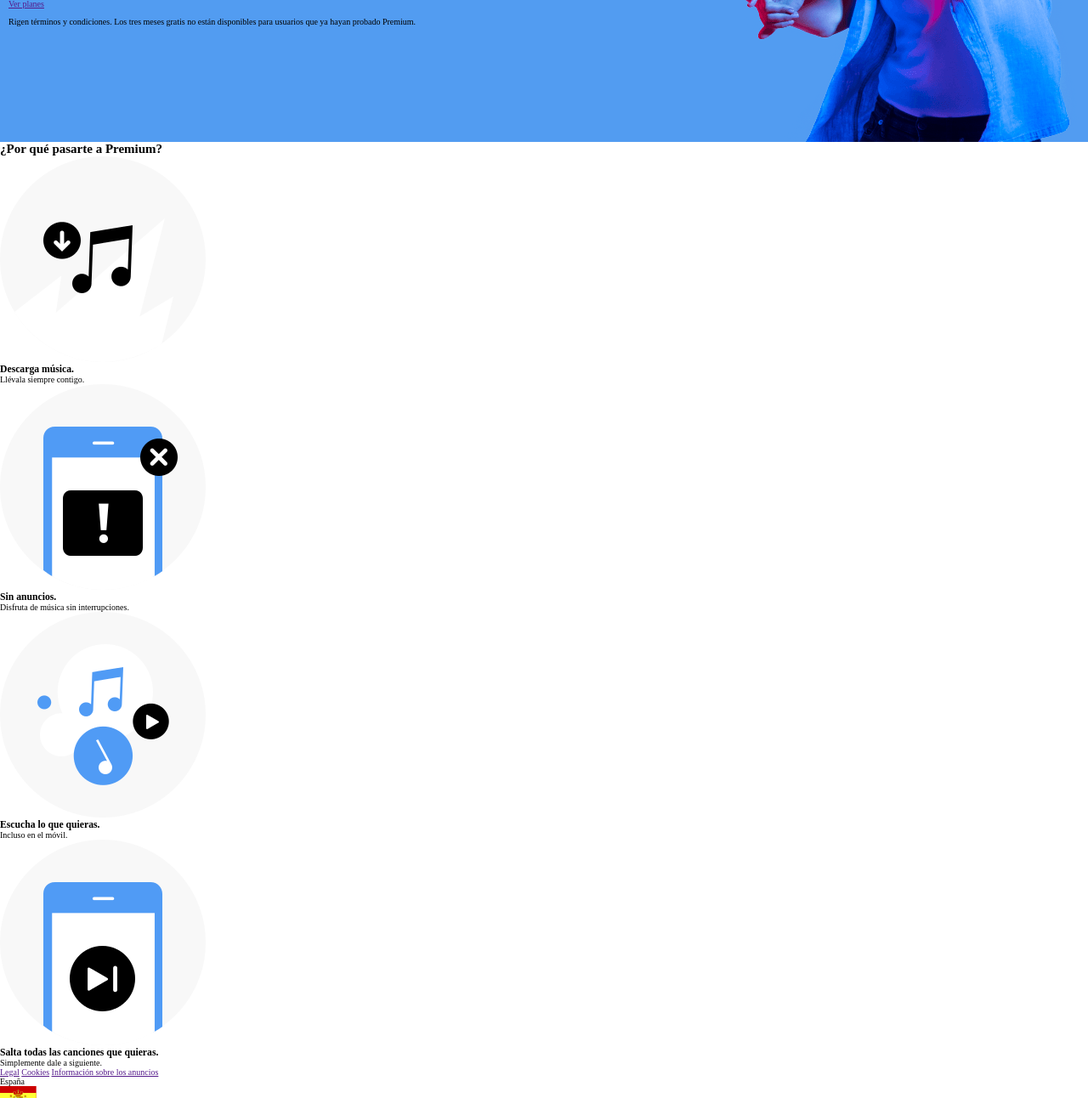
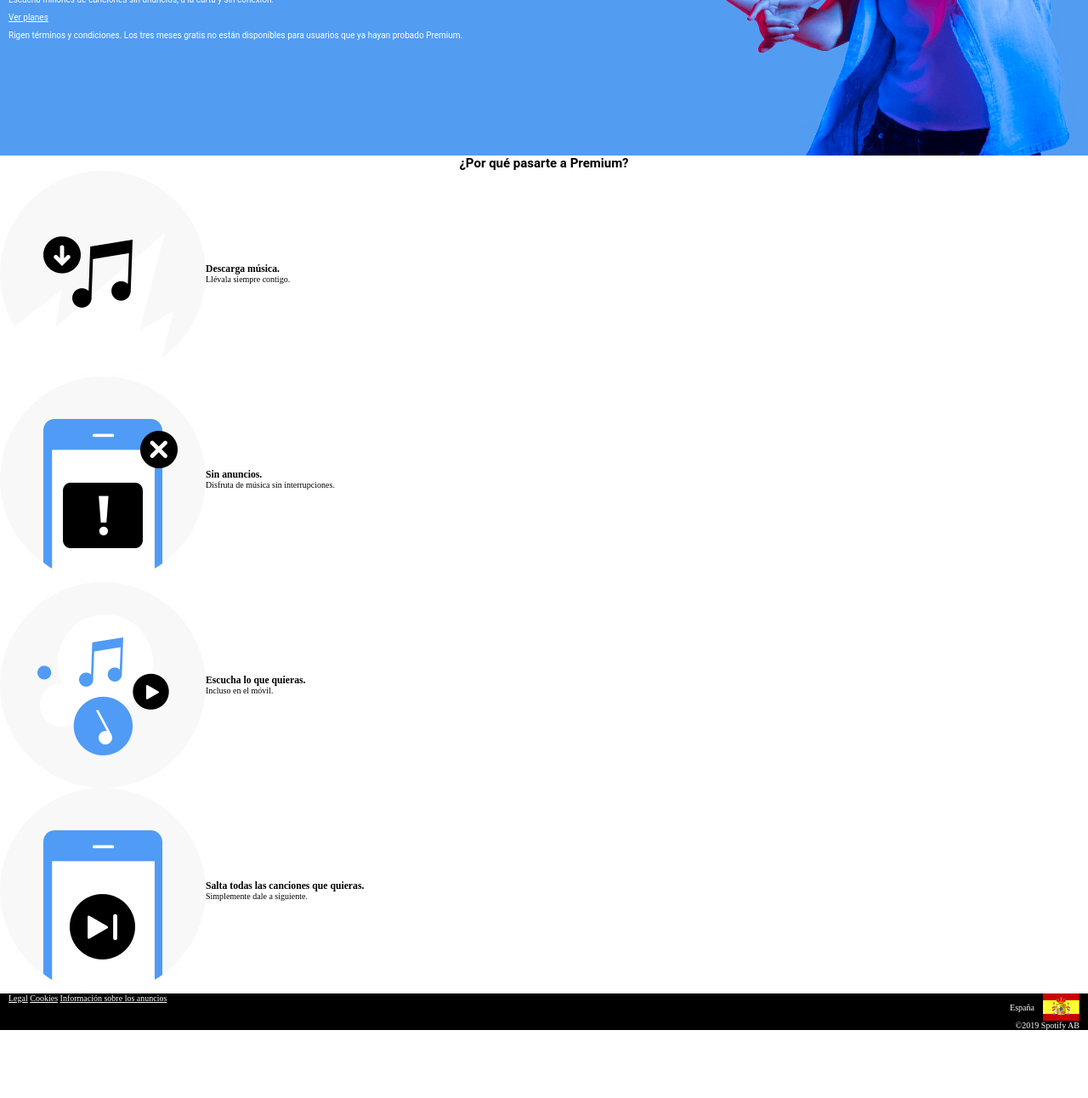
Before and after one commit to Adalab/promo-T-module-1-pair-7-spotify, a plain HTML site: page index.html in a window 1280 px wide. Shown: the part 265-1557 px from the top of the page at 85% size. After the commit the page ends 1477 px from the top, so only its background shows below. Drawn offline with Linux system fonts and the light colour scheme.

Commit message:
actualizamos flexbox y position

```diff
--- a/css/style.css
+++ b/css/style.css
@@ -1,18 +1,38 @@
+:root {
+    --primary-font-color: white;
+    --secondary-font-color: black;
+    --font-family: Roboto, sans-serif;
+    --hero-background-color: #529cf1;
+    --secondary-background-color: black;
+}
+
+/* Header */
+
 .header {
-    background-color: black;
+    background-color: var(--secondary-background-color);
     display: flex;
     justify-content: space-between;
+    align-items: center;
+    height: 6vh;
+    padding: 0 1rem;
+    position: sticky;
+    top: 0;
+    z-index: 1;
 }
 
 .logo {
     width: 100px;
+    object-fit:contain;
 }
 
 .menu-icon {
     width: 30px;
 }
- .hero {
-    background-color: #529cf1;
+
+/* Hero */
+
+.hero {
+    background-color: var(--hero-background-color);
     background-image: url(../images/premium_dancer.png);
     background-position: right;
     background-repeat: no-repeat;
@@ -23,9 +43,53 @@
     justify-content: center;
     padding-left: 10px;
     gap:10px
- }
- .title {
-    color:white;
-    font-family: Roboto,sans-serif;
+}
+
+.hero-text {
+    color: var(--primary-font-color);
+    font-family: var(--font-family);
+}
+ .hero-title {
     font-size: 5.5rem;
  }
+
+/* BENEFICIOS */
+
+.beneficios-title {
+    text-align: center;
+    font-family: var(--font-family);
+}
+
+.benefit {
+    display: flex;
+}
+
+.description {
+    display: flex;
+    flex-direction: column;
+    justify-content: center;
+}
+
+.footer {
+    display:flex;
+    justify-content: space-between;
+    background-color: var(--secondary-background-color);
+    color: var(--primary-font-color);
+    padding: 0 1rem;
+}
+
+.footer-menu a {
+    color: var(--primary-font-color);
+
+}
+
+.footer-country p {
+    text-align: right;
+}
+
+.footer-spain {
+    display: flex;
+    justify-content: flex-end;
+    align-items: center;
+    gap: 1rem;
+}
--- a/index.html
+++ b/index.html
@@ -17,38 +17,52 @@
     </header>
     <main>
         <section class="hero">
-            <h1 class="title">Prueba Premium gratis 3 meses</h1>
-            <p>Escucha millones de canciones sin anuncios, a la carta y sin conexión.</p>
-            <a href="">Ver planes</a>
-            <p>Rigen términos y condiciones. Los tres meses gratis no están disponibles para usuarios que ya hayan probado Premium.</p>
+            <h1 class="hero-text hero-title">Prueba Premium gratis 3 meses</h1>
+            <p class="hero-text hero-description">Escucha millones de canciones sin anuncios, a la carta y sin conexión.</p>
+            <a  class="hero-text hero-boton" href="">Ver planes</a>
+            <p class=" hero-text hero-terminos">Rigen términos y condiciones. Los tres meses gratis no están disponibles para usuarios que ya hayan probado Premium.</p>
         </section>
-        <section>
-            <h2>¿Por qué pasarte a Premium?</h2>
-            <article>
+        <section class="beneficios">
+            <h2 class="beneficios-title">¿Por qué pasarte a Premium?</h2>
+            <article class="benefit benefit-1">
                 <img src="./images/benefit-1.png" alt="Nota musical y símbolo de descarga">
+                <div class="description">
                     <h3>Descarga música.</h3>
                     <p>Llévala siempre contigo.</p>
+                </div>
             </article>
-            <article><img src="./images/benefit-2.png" alt="Móvil con mensaje de error">
+            <article class="benefit benefit-2"><img src="./images/benefit-2.png" alt="Móvil con mensaje de error">
+                <div class="description">
                     <h3>Sin anuncios.</h3>
                     <p>Disfruta de música sin interrupciones.</p>
+                </div>
             </article>
-            <article><img src="./images/benefit-3.png" alt="Nota musical y símbolo de play">
+            <article class="benefit benefit-3"><img src="./images/benefit-3.png" alt="Nota musical y símbolo de play">
+                <div class="description">
                     <h3>Escucha lo que quieras.</h3>
                     <p>Incluso en el móvil.</p>
+                </div>
             </article>
-            <article><img src="./images/benefit-4.png" alt="Móvil con símbolo de siguiente canción">
+            <article class="benefit benefit-4"><img src="./images/benefit-4.png" alt="Móvil con símbolo de siguiente canción">
+                <div class="description">
                     <h3>Salta todas las canciones que quieras.</h3>
                     <p>Simplemente dale a siguiente.</p>
+                </div>
             </article>
         </section>
-        <footer>
+        <footer class="footer">
+            <div class="footer-menu">
                 <a href="">Legal</a>
                 <a href="">Cookies</a>
                 <a href="">Información sobre los anuncios</a>
+            </div>
+            <div class="footer-country">
+                <div class="footer-spain">
                     <p>España</p>
                     <img src="./images/es.svg" alt="Bandera de España">
+                </div>
                 <p>&copy;2019 Spotify AB</p>
+            </div>
         </footer>
     </main>
 </body>
```
Lines whose indentation alone changed are shown as unchanged.
